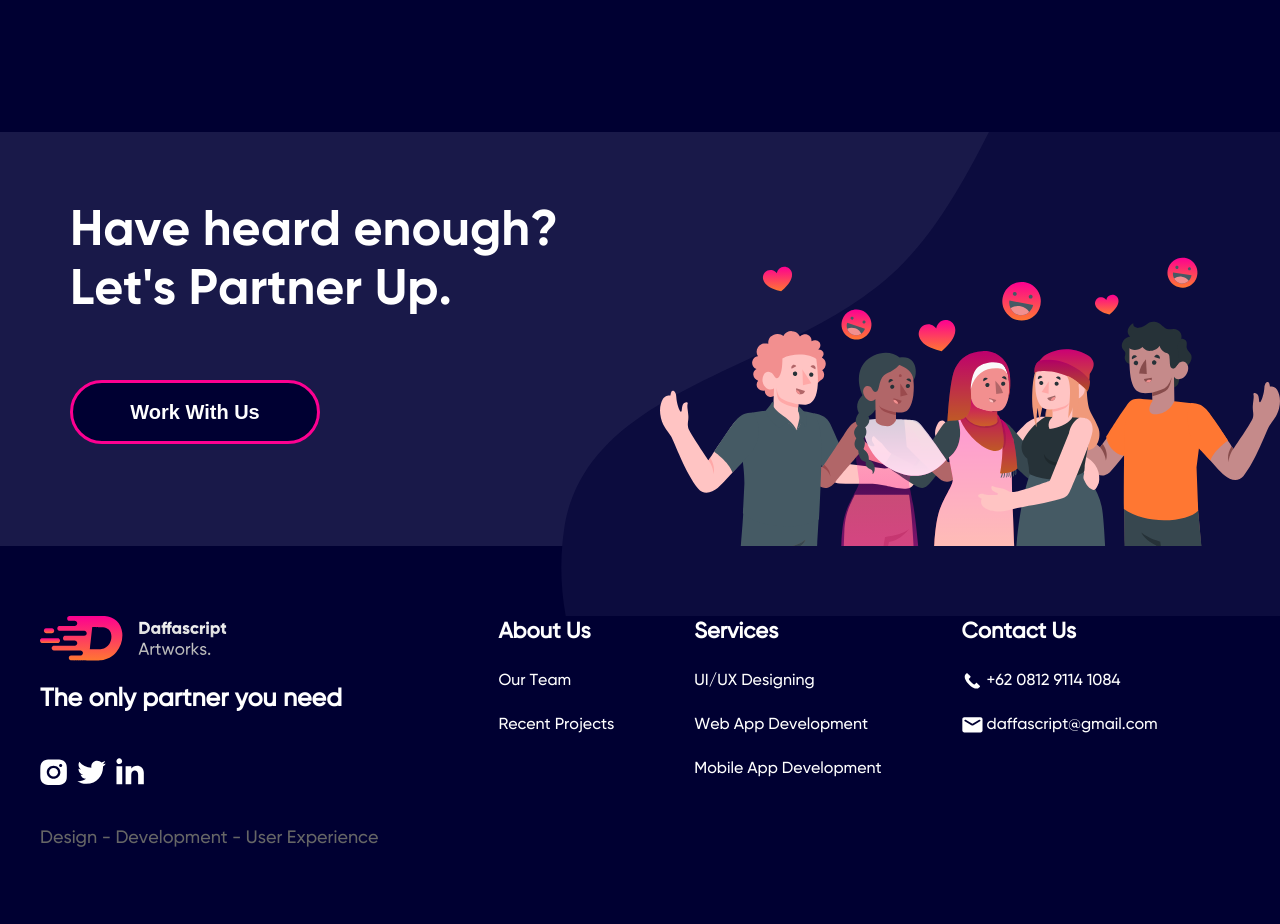
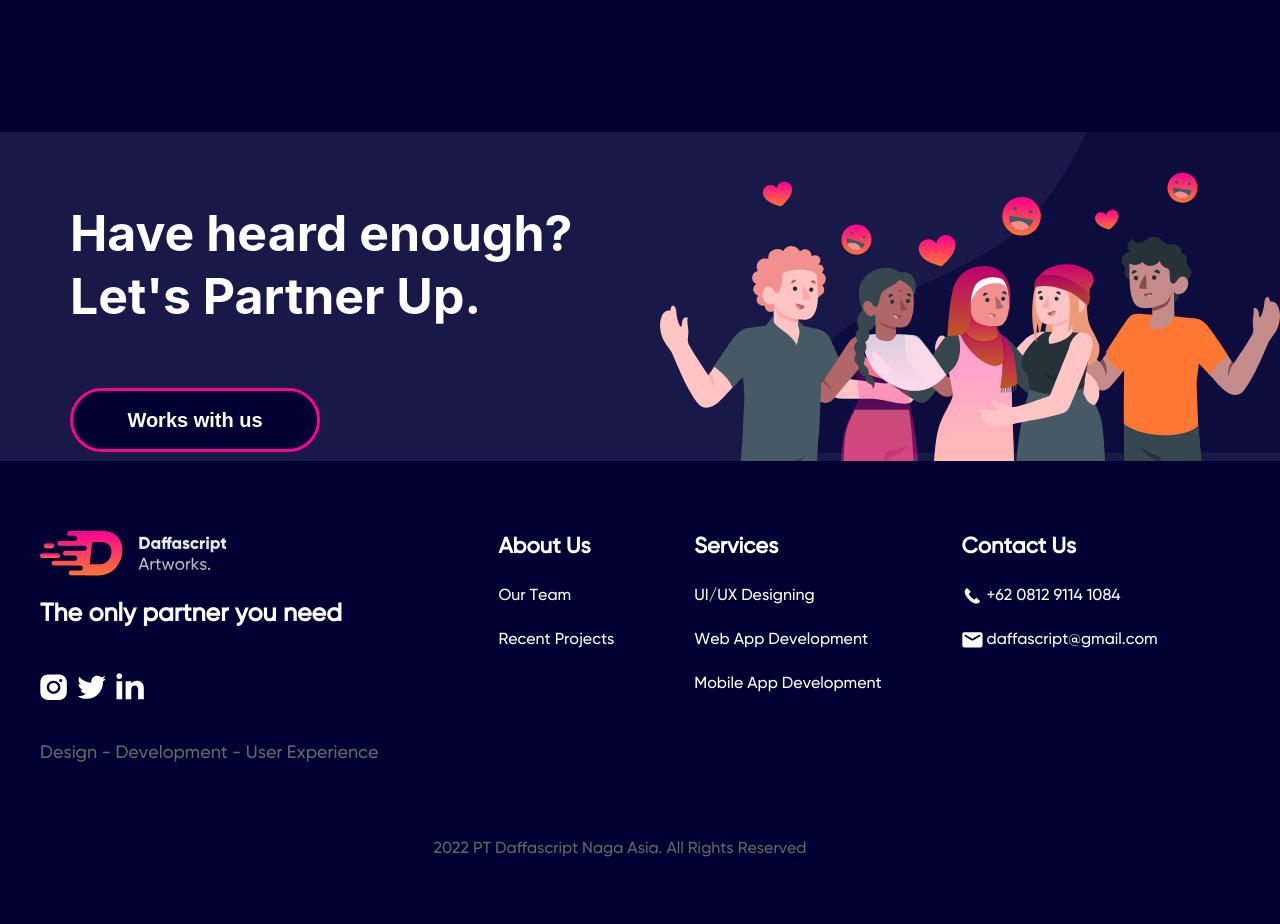
Before and after one commit to DavidJohndps/daffascript_frontend, a Nuxt app: page / in a window 1280 px wide. Shown: the part 5300-6224 px from the top of the page. After the commit the page ends 6191 px from the top, so only its background shows below. Built offline with nearby package versions, Linux system fonts and the light colour scheme.

Commit message:
revisi 4, ngerapihin banner homepage, about us fotonya, card di services, responsive contact, services

```diff
--- a/assets/style.css
+++ b/assets/style.css
@@ -151,6 +151,23 @@ input[type="text"]:focus {
     transition-duration: 0.4s;
 }
 
+.btn-r-b{
+    font-size: 20px;
+    line-height: 26px;
+    font-weight: 700;
+    padding: 16px 32px;
+    border-radius: 75px;
+    width: 250px;
+    background-color: #000032;
+    border: 3px solid #FD0091;
+}
+
+.btn-r-b:hover{
+    background: linear-gradient(180deg, #FD0091 0%, #FD0091 0.01%, #FF7732 100%);
+    border: none;
+    transition-duration: 0.4s;
+}
+
 /* background button */
 .b-navbar{
     background: linear-gradient(180deg, #FD0091 0%, #FD0091 0.01%, #FF7732 100%);
@@ -243,6 +260,7 @@ input[type="text"]:focus {
     .resc{
         margin-left: auto !important;
         margin-right: auto !important;
+        padding-left: 0 !important;
     }
     .r-form{
         margin-top: 0 !important;
@@ -269,11 +287,12 @@ input[type="text"]:focus {
     }
     .r-forms{
         margin-left: auto !important;
-        margin-right: 0 !important;
+        margin-right: auto !important;
         width: 95% !important;
         height: 50px !important;
         font-size: 13px !important;
         line-height: 16px !important;
+        border-radius: 12px !important;
     }
 }
 
@@ -341,6 +360,7 @@ input[type="text"]:focus {
         font-size: 11px !important;
         line-height: 15px !important;
         padding: 5px !important;
+        border: 1.5px solid #FD0091;
     }
     .texthome4{
         font-size: 23px !important;
@@ -358,6 +378,7 @@ input[type="text"]:focus {
         height: auto !important;
         border-radius: 10px !important;
         padding: 10px !important;
+        margin-left: 0 !important;
     }
     .cardhome1-a{
         font-size: 21px !important;
@@ -429,7 +450,7 @@ input[type="text"]:focus {
         padding: 5px !important;
     }
     .tec2{
-        max-height: 20% !important;
+        max-height: 150px !important;
     }
     .tec1{
         max-height: 85px !important;
@@ -450,18 +471,19 @@ input[type="text"]:focus {
         line-height: 21px !important;
         margin-left: 20px!important;
     }
-    .b-r-b{
+    .btn-r-b{
         margin-left: 20px !important;
-        margin-top: 0 !important;
-        width: 70px !important;
+        margin-top: 20px !important;
+        width: 80px !important;
         height: 20px !important;
         padding: 0 !important;
         font-size: 8px !important;
         line-height: 11px !important;
-        margin-bottom: 8px !important
+        margin-bottom: 12px !important;
+        border: 1.5px solid #FD0091;
     }
     .b-show{
-        border: 2px solid #FD0091 !important;
+        border: 1.5px solid #FD0091 !important;
         padding-left: 10px !important;
         padding-right: 10px !important;
         padding-top: 5px !important;
@@ -471,15 +493,18 @@ input[type="text"]:focus {
         height: auto !important;
     }
     .p-b{
-        width: 54% !important;
-        right: 0 !important;
+        margin-top: 40px !important;
+        position: absolute!important;
+        right: 20px !important;
+        z-index: 1;
+        width: 150px !important;
     }
-    .p-b-2{
+    /* .p-b-2{
         width: 54% !important;
         margin-top: 42px !important;
         position: absolute !important;
         right: 0 !important;
-    }
+    } */
 }
 
 /* Responsive About us */
@@ -555,8 +580,8 @@ input[type="text"]:focus {
         border-radius: 8px !important;
     }
     .carditems-r{
-        width: 40% !important;
-        height: 185px !important;
+        width: 44% !important;
+        height: 183px !important;
     }
     .carditems{
         width: 80% !important;
@@ -685,8 +710,8 @@ input[type="text"]:focus {
         margin-bottom: 0px !important;
     }
     .buttonbanner{
-        width: 60px !important;
-        height: 30px ;
+        width: 70px !important;
+        height: 30px;
         font-size: 8px !important;
         margin: 0 !important;
         margin-left: 20px !important;
@@ -695,7 +720,7 @@ input[type="text"]:focus {
         margin-top: 10px !important;
     }
     .b-contact {
-        border: 2px solid #FD0091;
+        border: 1.5px solid #FD0091;
     }
     .bannerimg1{
         position: absolute !important;
@@ -717,12 +742,15 @@ input[type="text"]:focus {
 
 @media only screen and (max-width: 600px){
     .posi{
-        margin-left: 0px !important;
+        margin-left: 0 !important;
+    }
+    .cardt2{
+        margin-left: 10px !important;
     }
     .cardt{
         padding-left: 0 !important;
-        overflow: auto !important;
-        white-space: nowrap;
+        /* overflow: auto !important;
+        white-space: nowrap; */
         padding-bottom: 0 !important;
         justify-items: center !important;
         right: 10px !important;
@@ -733,14 +761,18 @@ input[type="text"]:focus {
     .cardt1{
         /* height: 350px !important; */
         width: 170px !important;
-        height: 300px !important;
+        height: 230px !important;
     }
     .textcs{
         font-size: 10px !important;
     }
-    /* .cardt1-b{
-        width: 300px !important;
-    } */
+    .cardt1-bn{
+       margin-top: 45px !important;
+    }
+    .cardt-img{
+        width: 100px !important;
+        margin-left: 45px !important;
+    }
     .cardt2{
         margin-top: 0 !important;
     }
--- a/pages/index.vue
+++ b/pages/index.vue
@@ -64,7 +64,7 @@
                 <img src="~assets/homepage/image.svg" style="border-radius: 0 56px 56px 0; z-index: -1;" uk-img alt="">
         </div>
           <div class="uk-position-absolute uk-visible@xs uk-hidden@m">
-              <img src="~assets/vectorhome.svg" style="margin-right: 10px; z-index: -2; margin-top: 157px; width: 327px;" uk-img>
+              <img src="~assets/vectorhome.svg" style="margin-right: 10px; z-index: -2; margin-top: 157px; width: 327px; border-radius: 0 0 15px 15px;" uk-img>
           </div>
           <div class="uk-position-absolute uk-visible@xs uk-hidden@m">
               <img src="~assets/homepage/image1.svg" style="z-index: 1; margin-top: 157px;">
@@ -151,18 +151,18 @@
                 </ul>
                 <div class="uk-margin-large-top uk-flex uk-visible@m btnhome uk-position-bottom-right">
                     <div class="uk-position-small">
-                        <button style="background-color: #191949; border-radius: 50%;  border: 3px solid #FD0091; width: 50px; height: 50px;" uk-slidenav-previous uk-slider-item="previous"></button>
+                        <button style="background-color: #191949; border-radius: 50%;  border: 3px solid #FD0091; width: 60px; height: 60px;" uk-slidenav-previous uk-slider-item="previous"></button>
                     </div>
                     <div class="uk-position-small">
-                        <button style="background-color: #191949; border-radius: 50%;  border: 3px solid #FD0091; width: 50px; height: 50px;"  uk-slidenav-next uk-slider-item="next"></button>
+                        <button style="background-color: #191949; border-radius: 50%;  border: 3px solid #FD0091; width: 60px; height: 60px;"  uk-slidenav-next uk-slider-item="next"></button>
                     </div>
                 </div>
                 <div class=" uk-flex uk-visible@xs uk-hidden@m">
                     <div class="uk-position-bottom-left">
-                        <button style="background-color: #191949; border-radius: 50%; border: 2px solid #FD0091; width: 30px; height: 30px;" uk-slidenav-previous uk-slider-item="previous"></button>
+                        <button style="background-color: #191949; border-radius: 50%; border: 1.5px solid #FD0091; width: 30px; height: 30px;" uk-slidenav-previous uk-slider-item="previous"></button>
                     </div>
                     <div class="uk-position-bottom-right">
-                        <button style="background-color: #191949; border-radius: 50%; border: 2px solid #FD0091; width: 30px; height: 30px;" uk-slidenav-next uk-slider-item="next"></button>
+                        <button style="background-color: #191949; border-radius: 50%; border: 1.5px solid #FD0091; width: 30px; height: 30px;" uk-slidenav-next uk-slider-item="next"></button>
                     </div>
                 </div>
           </div>
@@ -184,7 +184,7 @@
          </div>
       </div>
       </div>
-      <div class="uk-margin-large-top uk-child-width-1-2@s ukgrid-match b-homep" style="background-color: #191949;" uk-grid>
+      <!-- <div class="uk-margin-large-top uk-child-width-1-2@s ukgrid-match b-homep" style="background-color: #191949;" uk-grid>
           <div class="uk-margin-large-top">
               <p class="text-white font-gilroy-bold uk-margin-large-left t-b-h" style="font-size: 50px; line-height: 59px;">
                   Have heard enough?<br>
@@ -207,7 +207,39 @@
               style="margin-top: 125px;"
               uk-img alt="">
           </div>
-      </div>
+      </div> -->
+      <div class="uk-margin-large-top uk-child-width-1-2@s ukgrid-match banner" style="background-color: #191949;" uk-grid>
+            <div class="banner1-1">
+                <h1
+                class="uk-margin-large-top uk-margin-large-left banner1 uk-text-bold text-white fontbanner"
+                style="font-size: 50px; line-height: 63px;"
+                >Have heard enough?<br>
+                  Let's Partner Up.
+                </h1>
+                <button class="uk-margin-large-left uk-margin-medium-top text-white btn-r-b" >
+                    <nuxt-link to="/Contact" style="text-decoration: none; color: #fff;">
+                    Works with us
+                    </nuxt-link>
+                </button>
+            </div>
+            <div class="banner2">
+                <img src="~assets/Vector (4).svg"
+                class="uk-position-absolute bannerimg1"
+                style="
+                right: 0;
+                width: 37.3%;
+                height: auto;
+                z-index: 1;"
+                uk-img alt="">
+                <img src="~assets/homepage/Group_18385.svg"
+                class="uk-position-relative uk-margin-medium-top p-b"
+                style="
+                width: 100%;
+                height: auto;
+                z-index: 1;"
+                uk-img alt="">
+            </div>
+        </div>
   </div>
 </template>
 
```
Also changed, not shown: pages/contact.vue (+9 -9 lines), pages/services.vue (+11 -11 lines).
